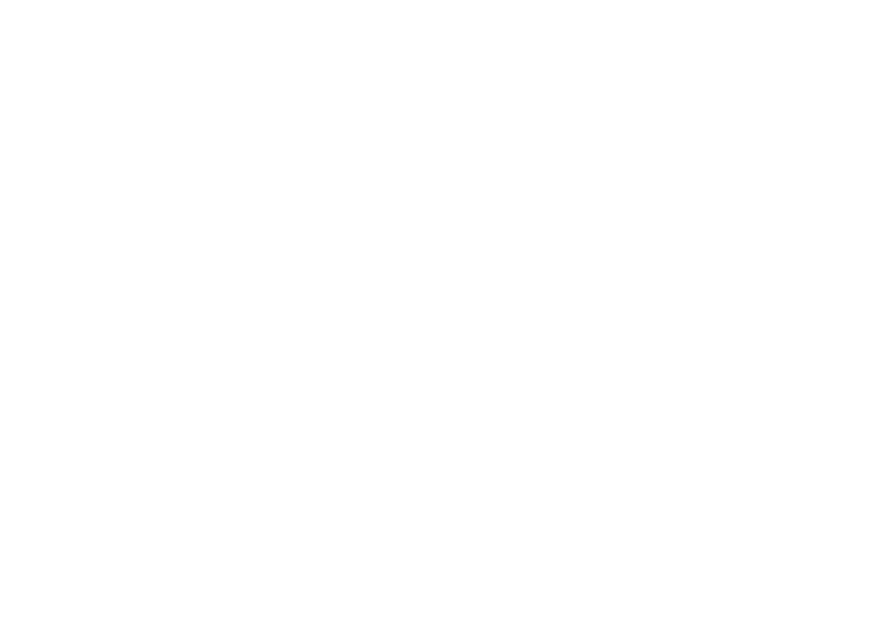
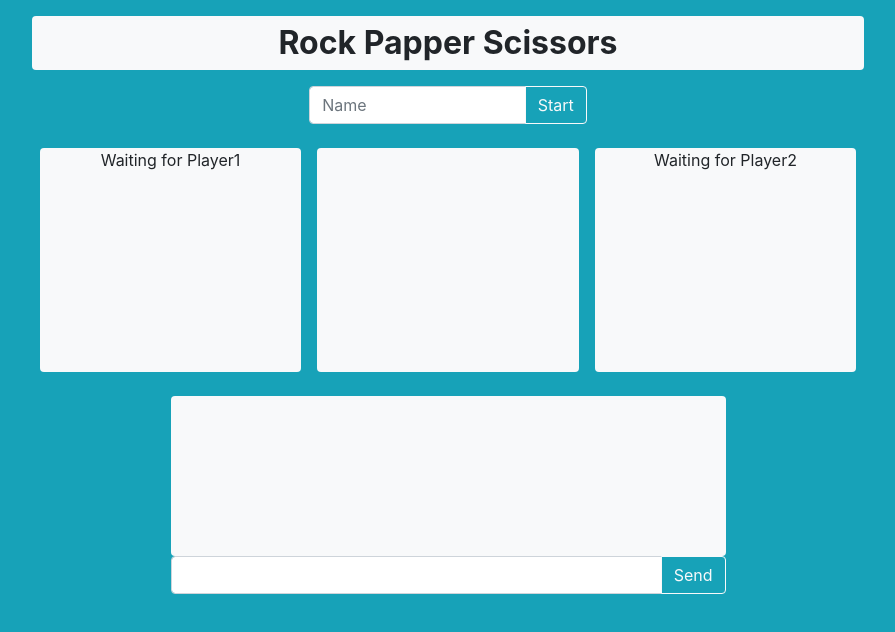
Before and after one commit to KenanSultan/RPS_byFirebase, a plain HTML site: page index.html in a window 1280 px wide. Shown: the whole page, without its empty margins (192-1087 px from the left). Drawn offline with nearby package versions, Linux system fonts and the light colour scheme.

Commit message:
html ready

```diff
--- a/assets/css/style.css
+++ b/assets/css/style.css
@@ -0,0 +1,7 @@
+.display {
+    height: 240px;
+}
+
+.chat {
+    height: 160px;
+}
--- a/index.html
+++ b/index.html
@@ -1,16 +1,53 @@
 <!DOCTYPE html>
 <html lang="en">
+
 <head>
     <meta charset="UTF-8">
     <meta name="viewport" content="width=device-width, initial-scale=1.0">
     <meta http-equiv="X-UA-Compatible" content="ie=edge">
     <title>Document</title>
-    <link href="https://stackpath.bootstrapcdn.com/bootstrap/4.3.1/css/bootstrap.min.css" rel="stylesheet" integrity="sha384-ggOyR0iXCbMQv3Xipma34MD+dH/1fQ784/j6cY/iJTQUOhcWr7x9JvoRxT2MZw1T" crossorigin="anonymous">
+    <link href="https://stackpath.bootstrapcdn.com/bootstrap/4.3.1/css/bootstrap.min.css" rel="stylesheet"
+        integrity="sha384-ggOyR0iXCbMQv3Xipma34MD+dH/1fQ784/j6cY/iJTQUOhcWr7x9JvoRxT2MZw1T" crossorigin="anonymous">
     <link rel="stylesheet" href="./assets/css/style.css">
 </head>
-<body>
+
+<body class="bg-info">
+    <div class="container text-center">
+        <div class="bg-light rounded mx-auto w-75 my-3">
+            <h2 class="font-weight-bold py-2">Rock Papper Scissors</h2>
+        </div>
+        <div class="w-25 mx-auto">
+            <div class="input-group my-3">
+                <input type="text" class="form-control" placeholder="Name" aria-label="Recipient's username"
+                    aria-describedby="basic-addon2">
+                <div class="input-group-append">
+                    <button class="btn btn-outline-light" type="button">Start</button>
+                </div>
+            </div>
+        </div>
+        <div class="row mx-auto w-75 display">
+            <div class="col m-2 bg-light rounded">
+                <p class="">Waiting for Player1</p>
+            </div>
+            <div class="col m-2 bg-light rounded"></div>
+            <div class="col m-2 bg-light rounded">
+                <p class="">Waiting for Player2</p>
+            </div>
+        </div>
+        <div class="w-50 mx-auto">
+            <div class="mt-3 rounded bg-light chat"></div>
+            <div class="input-group mb-3">
+                <input type="text" class="form-control" placeholder="">
+                <div class="input-group-append">
+                    <button class="btn btn-outline-light" type="button">Send</button>
+                </div>
+            </div>
+        </div>
+    </div>
+
 
     <script src="https://ajax.googleapis.com/ajax/libs/jquery/2.2.4/jquery.min.js"></script>
     <script src="./assets/javascript/game.js"></script>
 </body>
+
 </html>
```
